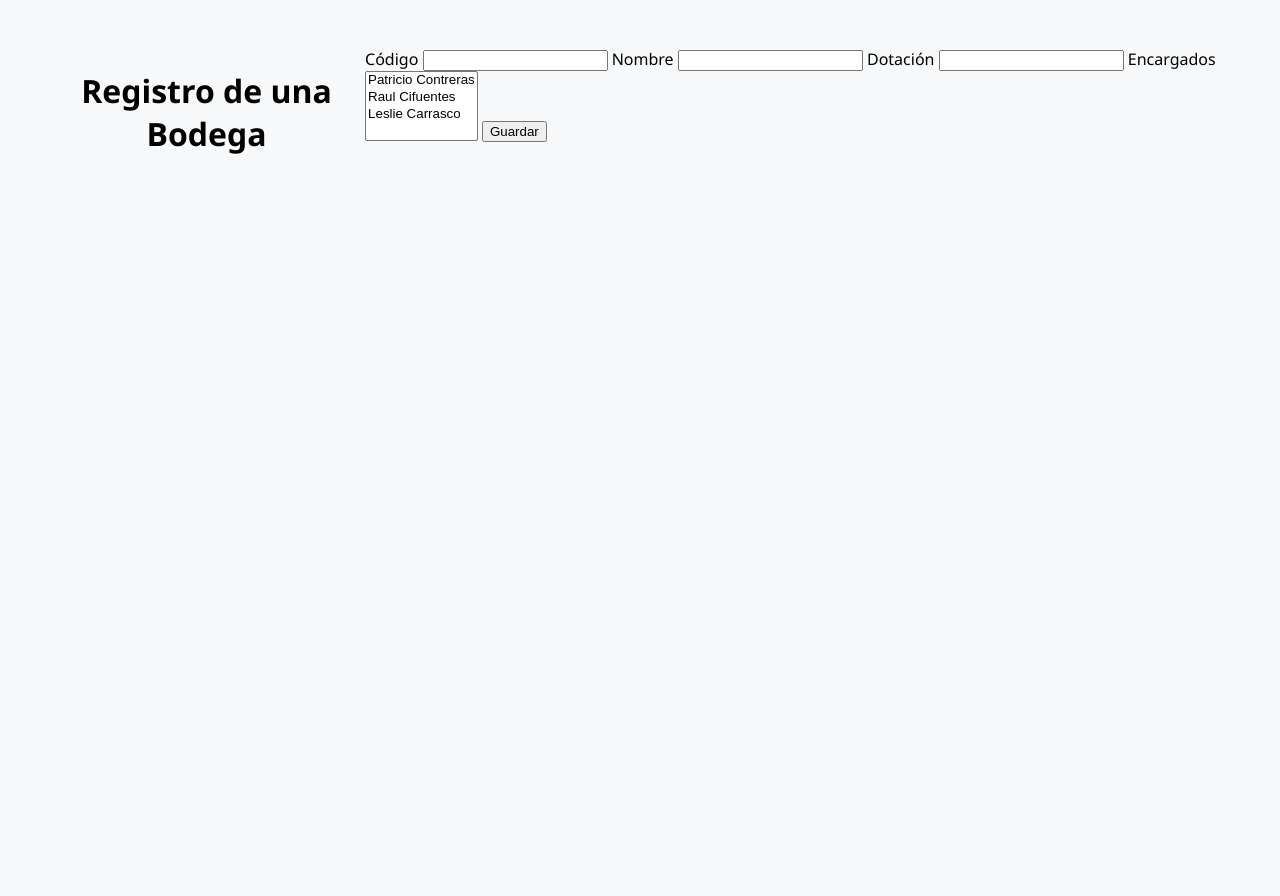
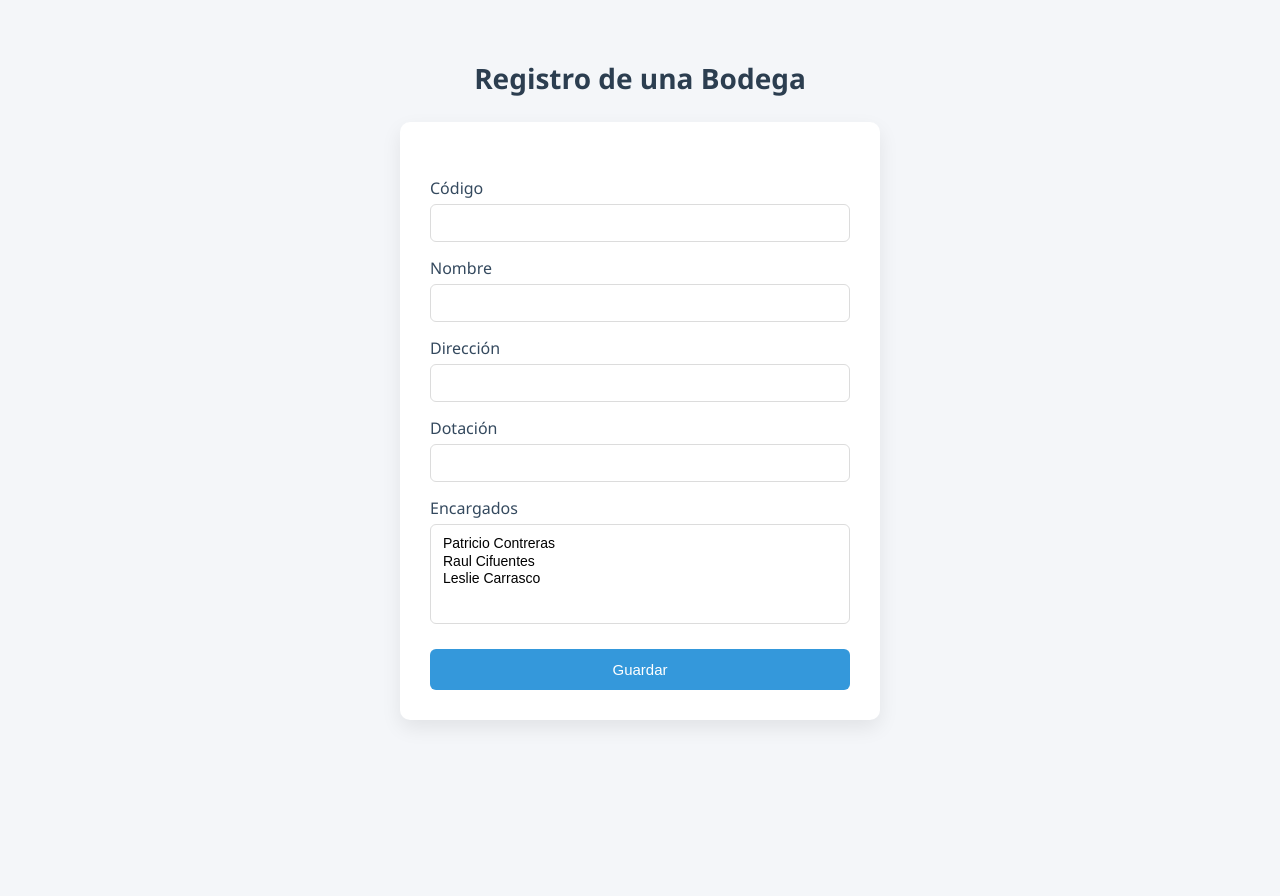
Before and after one commit to patorma/pruebaTecnicaSistemaBodegaPHP, a PHP site: page /bodega.php in a window 1280 px wide. After the commit the page ends 724 px from the top, so only its background shows below. Run offline with PHP 8.4, Linux system fonts and the light colour scheme; data comes from the database, SQL or seed files in the repository; some libraries are stand-ins or nearby versions.

Commit message:
se agregó el campo direccion de bodega que faltaba

```diff
--- a/bodega.php
+++ b/bodega.php
@@ -31,6 +31,9 @@ $encargados = $pdo->query("SELECT * FROM encargados")
         <label for="nombre_bodega" class="form-label-nombre">Nombre</label>
         <input type="text" name="nombre_bodega" class="nombre_bodega" id="nombre_bodega" maxlength="100">
 
+        <label for="direccion_bodega" class="form-label-nombre">Dirección</label>
+        <input type="text" name="direccion_bodega" class="direccion_bodega" id="direccion_bodega" maxlength="100" required>
+
         <label for="dotacion" class="form-label-nombre">Dotación</label>
         <input type="number" name="dotacion" class="dotacion" id="dotacion" maxlength="50" required>
 
--- a/css/registroBodega.css
+++ b/css/registroBodega.css
@@ -1,15 +1,85 @@
 body {
   font-family: "Segoe UI", Arial, sans-serif;
-  background-color: #f8f9fa;
+  background-color: #f4f6f9;
   display: flex;
-  justify-content: center;
-  align-items: flex-start;
+  flex-direction: column;
+  align-items: center;
   min-height: 100vh;
   padding: 40px;
-  font-size: 16px;
+  margin: 0;
 }
 
-.h1 .titulo1{
-    text-align: center;
+/* Título */
+.titulo1 {
+  margin-bottom: 25px;
+  font-size: 28px;
+  font-weight: 600;
+  color: #2c3e50;
+}
 
+/* Contenedor del formulario */
+.insert {
+  background-color: #ffffff;
+  width: 420px;
+  padding: 30px;
+  border-radius: 10px;
+  box-shadow: 0 8px 20px rgba(0, 0, 0, 0.08);
+  display: flex;
+  flex-direction: column;
 }
+
+/* Labels */
+.insert label {
+  margin-top: 15px;
+  margin-bottom: 5px;
+  font-weight: 500;
+  color: #34495e;
+}
+
+/* Inputs */
+.insert input,
+.insert select {
+  padding: 10px;
+  border-radius: 6px;
+  border: 1px solid #dcdcdc;
+  font-size: 14px;
+  transition: 0.3s;
+}
+
+/* Efecto focus */
+.insert input:focus,
+.insert select:focus {
+  outline: none;
+  border-color: #3498db;
+  box-shadow: 0 0 5px rgba(52, 152, 219, 0.3);
+}
+
+/* Select multiple */
+.insert select {
+  height: 100px;
+}
+
+/* Botón */
+.insert button {
+  margin-top: 25px;
+  padding: 12px;
+  border-radius: 6px;
+  border: none;
+  background-color: #3498db;
+  color: white;
+  font-size: 15px;
+  font-weight: 500;
+  cursor: pointer;
+  transition: 0.3s;
+}
+
+.insert button:hover {
+  background-color: #2980b9;
+}
+
+/* Mensajes */
+.resultado {
+  margin-bottom: 10px;
+  font-size: 14px;
+  text-align: center;
+}
--- a/js/validar.js
+++ b/js/validar.js
@@ -6,11 +6,12 @@ $('#formBodega').on('submit',function(e){
      //trim() para eliminar espacios en blanco al inicio y al final
      const codigo = $('#codigo').val().trim();
      const nombre_bodega = $('#nombre_bodega').val().trim();
+     const direccion_bodega = $('#direccion_bodega').val().trim();
      const dotacion = $('#dotacion').val().trim();
      const encargados = $('#encargado_id').val();
 
 
-     if(codigo === ''|| nombre_bodega === '' || dotacion === ''){
+     if(codigo === ''|| nombre_bodega === '' || dotacion === '' || direccion_bodega === ''){
         alert('Todos los campos son obligatorios.');
         hasError = true;
      }else if (codigo.length < 2 || codigo.length  >5){
```
